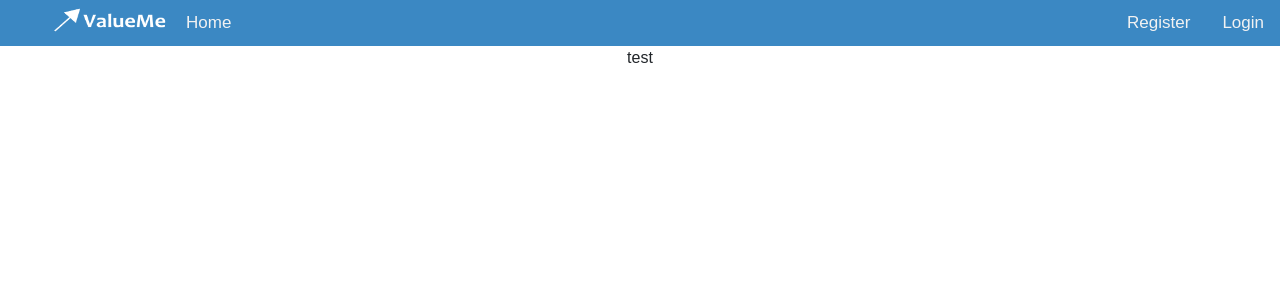
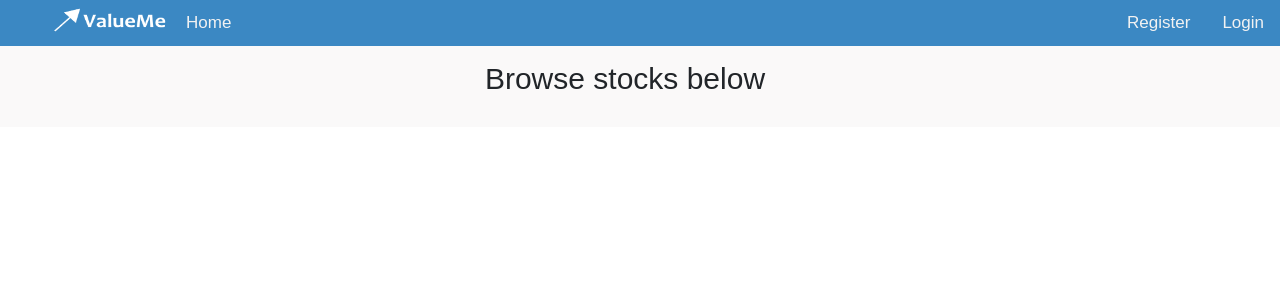
Before and after one commit to matty271828/travelbotonline, a Flask app: page /browse in a window 1280 px wide. Shown: the top 300 px of the page. Run offline with Flask 2, Linux system fonts and the light colour scheme; some libraries are stand-ins or nearby versions.

Commit message:
Updated browse.html

```diff
--- a/templates/browse.html
+++ b/templates/browse.html
@@ -5,6 +5,10 @@
 {% endblock %}
 
 {% block main %}
-<div>test</div>
+<div class = "container-fluid">
+    <div class = "grid-container1" style = "justify-content: center;">
+        <div class = "grid-item"><p>Browse stocks below</p></div>
+    </div>
+</div>
 
 {% endblock %}
--- a/templates/index.html
+++ b/templates/index.html
@@ -12,7 +12,7 @@
 	</div>
 </div>
 
-<div class = "containe-fluid">
+<div class = "container-fluid">
 	<div class="grid-container2">
 	  <div class="grid-item"><p>Observe, track and calculate metrics on thousands of stocks. Instantly.</p></div>
 </div>
```
Also changed, not shown: 9 other files.
